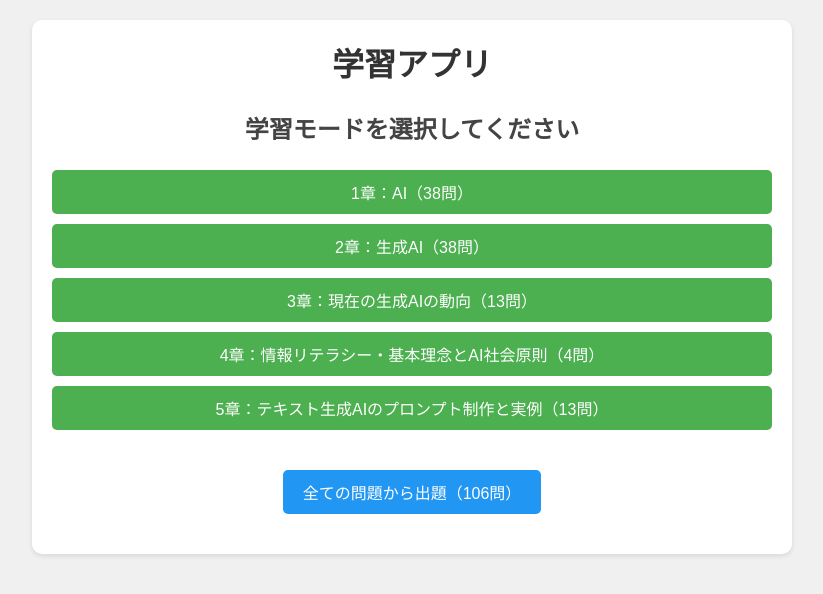
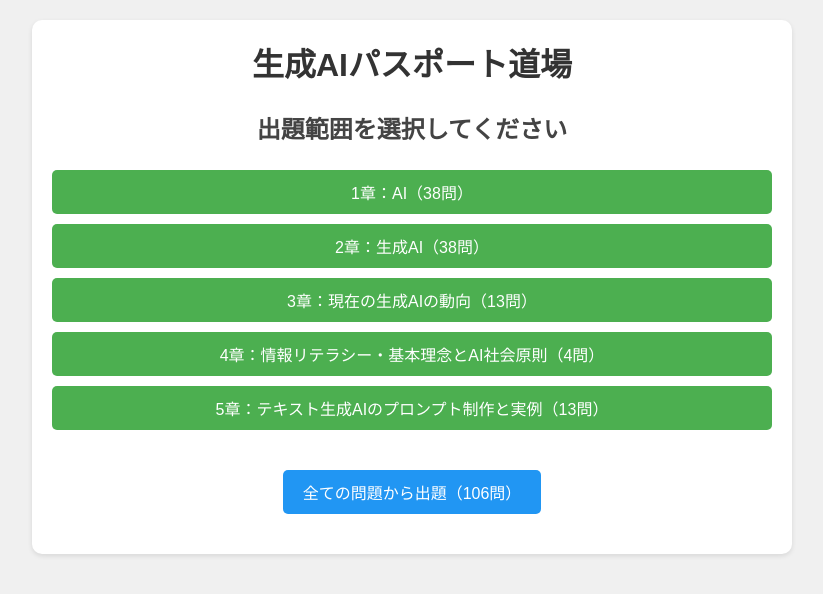
Before and after one commit to patn3314/Generative-AI-Dojo, a plain HTML site: page index.html in a window 1280 px wide. Shown: the whole page, without its empty margins (228-1051 px from the left). Drawn offline with Linux system fonts and the light colour scheme.

Commit message:
Add files via upload

```diff
--- a/index.html
+++ b/index.html
@@ -3,7 +3,7 @@
 <head>
     <meta charset="UTF-8">
     <meta name="viewport" content="width=device-width, initial-scale=1.0">
-    <title>学習アプリ</title>
+    <title>生成AIパスポート道場</title>
     <base href="/Generative-AI-Dojo/">
     <link rel="stylesheet" href="style.css">
 </head>
@@ -21,9 +21,9 @@
 
         <!-- トップ画面 -->
         <div id="top-screen" class="screen" style="display: none;">
-            <h1>学習アプリ</h1>
+            <h1>生成AIパスポート道場</h1>
             <div class="mode-selection">
-                <h2>学習モードを選択してください</h2>
+                <h2>出題範囲を選択してください</h2>
                 <div id="chapter-buttons" class="button-container">
                     <!-- 章ボタンがここに動的に追加されます -->
                 </div>
```
